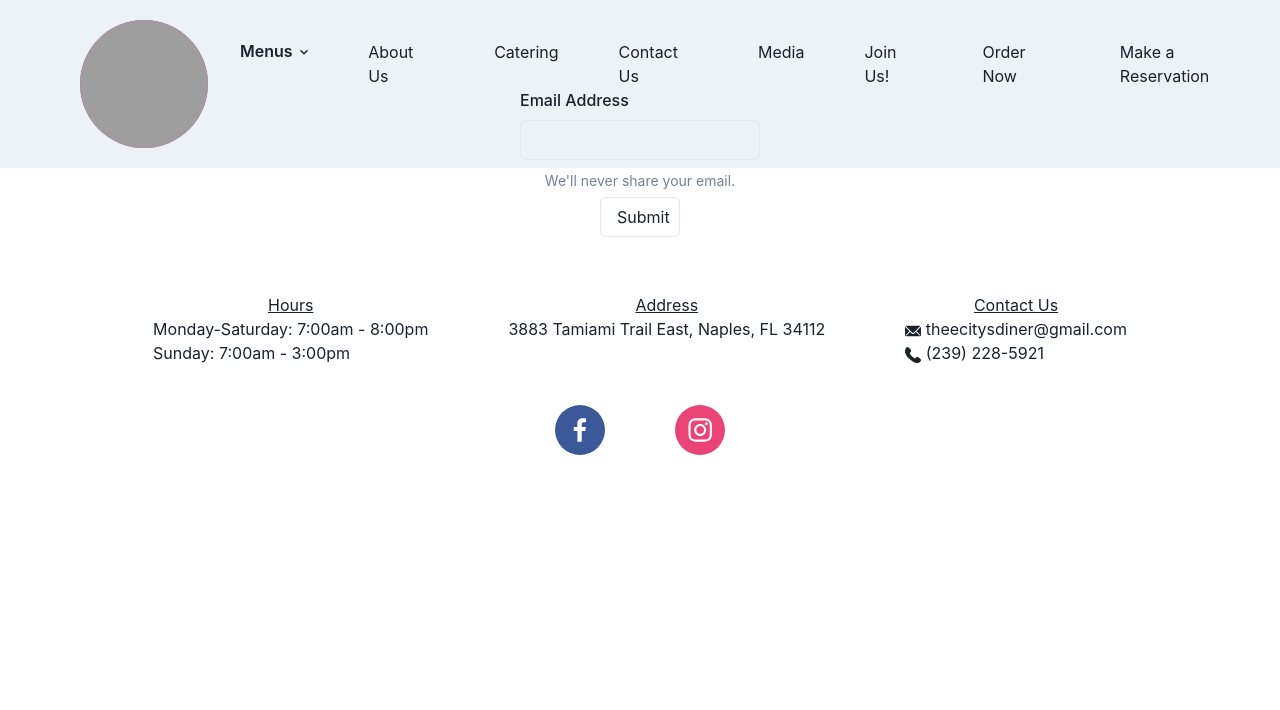
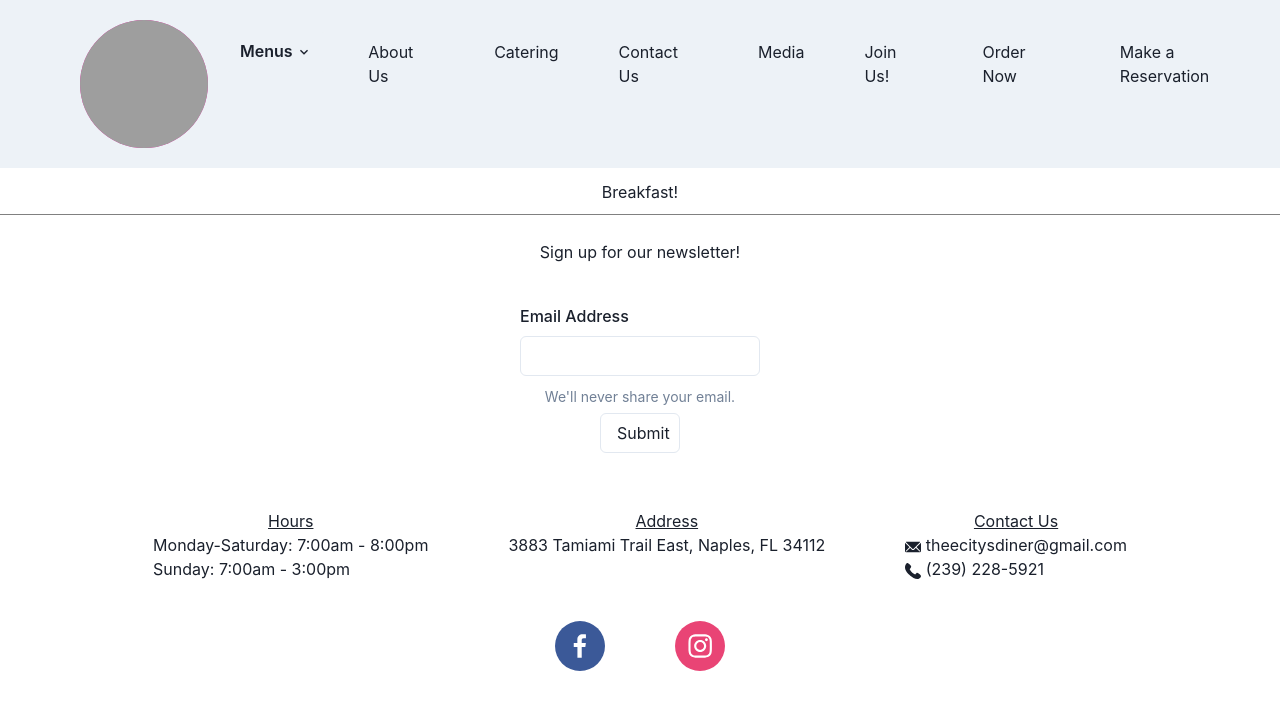
Before and after one commit to mark-torres10/restaurant_website, a Next.js app: page /breakfast in a window 1280 px wide. Shown: the top 710 px of the page. Built offline with nearby package versions, Linux system fonts and the light colour scheme; grey boxes are pictures that could not be loaded.

Commit message:
set up page navigation

```diff
--- a/pages/breakfast.js
+++ b/pages/breakfast.js
@@ -1,8 +1,15 @@
 import React from 'react';
+import { Box, Spacer } from "@chakra-ui/react";
 
 const Breakfast = () => {
   return (
-    <div>breakfast</div>
+    <div>
+      <Box textAlign="center">
+        Breakfast!
+      </Box>
+      {/* TODO(mark): add food gallery */}
+      {/* TODO(mark): think of some way to display the food */}
+    </div>
   )
 }
 
--- a/pages/index.js
+++ b/pages/index.js
@@ -31,6 +31,11 @@ export default function Home() {
           <SliderGallery imgs_list={upperFoodImages}/>
           <Text>Put text here</Text>
           <SliderGallery imgs_list={lowerFoodImages}/>
+          <Text>Read what our customers have to say! </Text>
+          {/* TODO(mark): show reviews.
+            Use a carousel for the posts?
+            Or have them fade in like a wordcloud?
+          */}
           <LatestSocialUpdates/>
         </Box>
       </main>
--- a/src/Layout.jsx
+++ b/src/Layout.jsx
@@ -1,6 +1,6 @@
 import React from 'react';
 import Head from "next/head";
-import { Box } from "@chakra-ui/react";
+import { Box, Spacer} from "@chakra-ui/react";
 
 import Footer from "./components/Footer";
 import Navbar from "./components/Navbar";
@@ -8,11 +8,13 @@ import Navbar from "./components/Navbar";
 const Layout = ({ children }) => {
   return (
     <>
+        {/*TODO(mark): update head element*/}
         <Head>This is the head</Head>
         <Box m="auto">
             <header>
                 <Navbar />
             </header>
+            <Spacer height="180px"/>
             <main>
                 { children }
             </main>
--- a/src/components/Footer.jsx
+++ b/src/components/Footer.jsx
@@ -8,10 +8,14 @@ import SocialLinks from "./SocialLinks";
 
 const Footer = () => {
   return (
-    <Box textAlign="center" alignItems="center" justifyContent="center">
-        <Flex>
-
-        </Flex>
+    <Box
+      borderTop="1px solid grey"
+      marginTop="10px"
+      textAlign="center"
+      alignItems="center"
+      justifyContent="center"
+    >
+        <Spacer height="25px"/>
         <NewsletterSignup/>
         <Flex justifyContent="center" paddingTop="4" paddingBottom="10">
           <Box paddingRight="20">
--- a/src/components/Navbar.jsx
+++ b/src/components/Navbar.jsx
@@ -1,7 +1,7 @@
-import React from 'react'
-import { useState } from 'react';
+import Link from "next/link";
+import React, { useState } from 'react'
 import { ChevronDownIcon, ChevronUpIcon } from "@chakra-ui/icons";
-import { Avatar, Box, Button, Flex, Menu, MenuButton, MenuList, MenuItem } from "@chakra-ui/react";
+import { Avatar, Button, Flex, Menu, MenuButton, MenuList, MenuItem } from "@chakra-ui/react";
 
 import NavbarItem from "./NavbarItem";
 
@@ -9,7 +9,6 @@ const SAMPLE_LOGO_PATH  = "https://foodtruckempire.com/wp-content/uploads/The-be
 const SAMPLE_RESTAURANT_NAME = "saganaki" // TODO(mark): temporary name, unsure if this is the correct name?
 
 const Navbar = () => {
-
     const [showMenu, setShowMenu] = useState(false);
 
     const updateMenuToggle = () => {
@@ -18,16 +17,27 @@ const Navbar = () => {
         return icon
     }
 
+    const menuItemPathList = [
+        {"item": "Breakfast", "path": "/breakfast"},
+        {"item": "Lunch", "path": "/lunch"},
+        {"item": "Dinner", "path": "/dinner"},
+        {"item": "Drinks", "path": "/drinks"},
+        {"item": "Specials", "path": "/specials"},
+        {"item": "Sunday Buffet", "path": "/sunday-buffet"}
+    ]
+
     return (
         <Flex
             as="header"
             bg="gray.100"
             position="fixed"
+            top="0"
             w="100%"
             paddingTop="5"
             paddingBottom="5"
             paddingLeft="20"
         >
+            {/* TODO(mark): fix overlay of navbar on top of page */}
             {/* TODO(mark): put logo here. */}
             {/* TODO(mark): add toggle to display navbar items, for mobile + tablet devices: https://raptis.wtf/blog/create-a-navbar-with-chakra-ui-react/*/}
             <Avatar size='2xl' name={ SAMPLE_RESTAURANT_NAME } src={ SAMPLE_LOGO_PATH } />
@@ -42,17 +52,16 @@ const Navbar = () => {
                     Menus
                 </MenuButton>
                 <MenuList>
-                    <MenuItem href='/breakfast'>Breakfast</MenuItem>
-                    <MenuItem href='/lunch'>Lunch</MenuItem>
-                    <MenuItem href='/dinner'>Dinner</MenuItem>
-                    <MenuItem href='/drinks'>Drinks</MenuItem>
-                    <MenuItem href='/specials'>Specials</MenuItem>
-                    <MenuItem href='/buffet'>Sunday Buffet</MenuItem>
+                    {menuItemPathList.map((menuItem) => (
+                        <Link href={menuItem.path} passHref key={menuItem.path}>
+                            <MenuItem>{menuItem.item}</MenuItem>
+                        </Link>
+                    ))}
                 </MenuList>
             </Menu>
             <NavbarItem itemName="About Us" to_path="/"/>
             <NavbarItem itemName="Catering" to_path="/"/>
-            <NavbarItem itemName="Contact Us" to_path="/"/>
+            <NavbarItem itemName="Contact Us" to_path="/contact-us"/>
             <NavbarItem itemName="Media" to_path="/"/>
             <NavbarItem itemName="Join Us!" to_path="/"/>
 
```
Also changed, not shown: pages/contact-us.js (added, +9 -0 lines), pages/dinner.js (added, +9 -0 lines), pages/lunch.js (+8 -1 lines), pages/sunday-buffet.js (added, +9 -0 lines).
